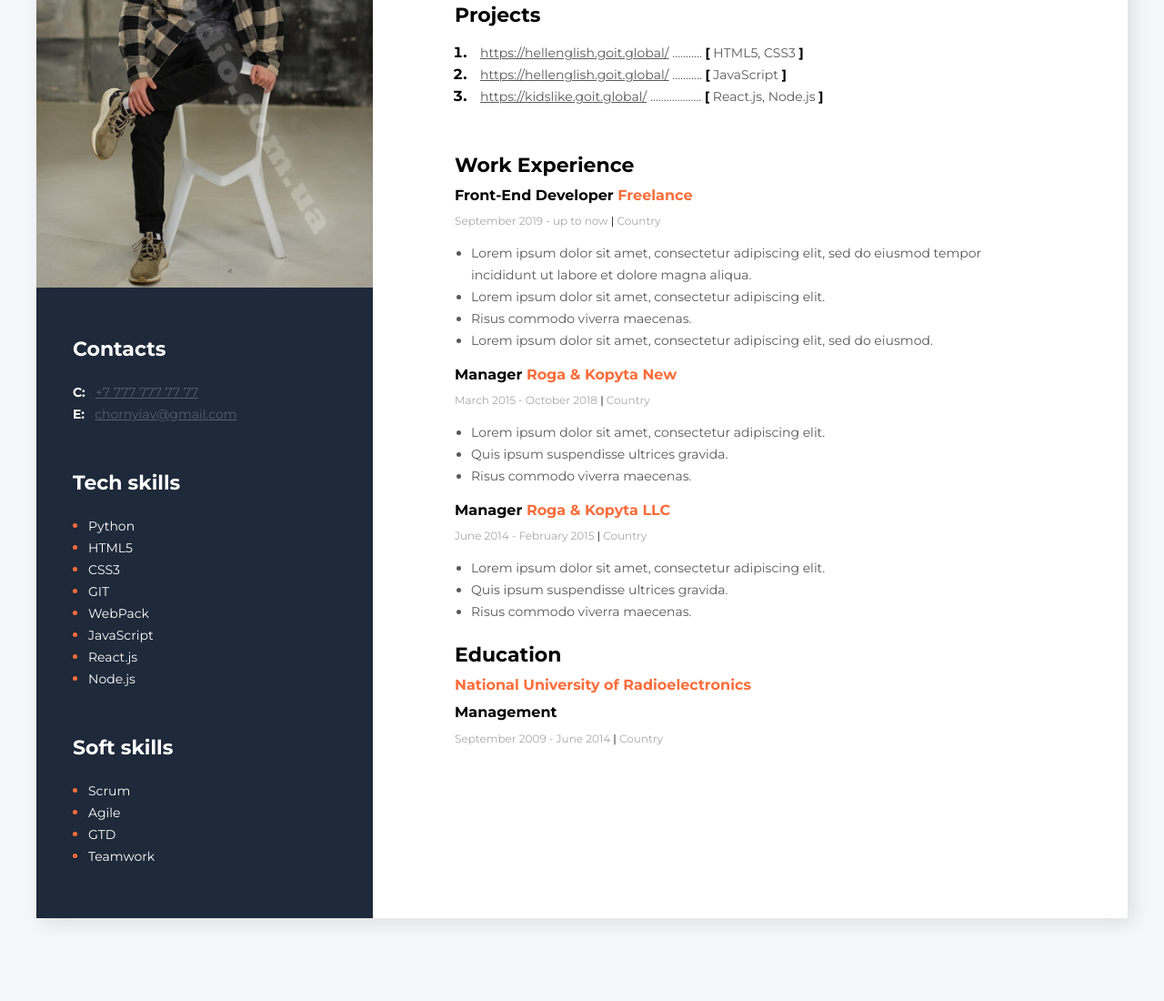
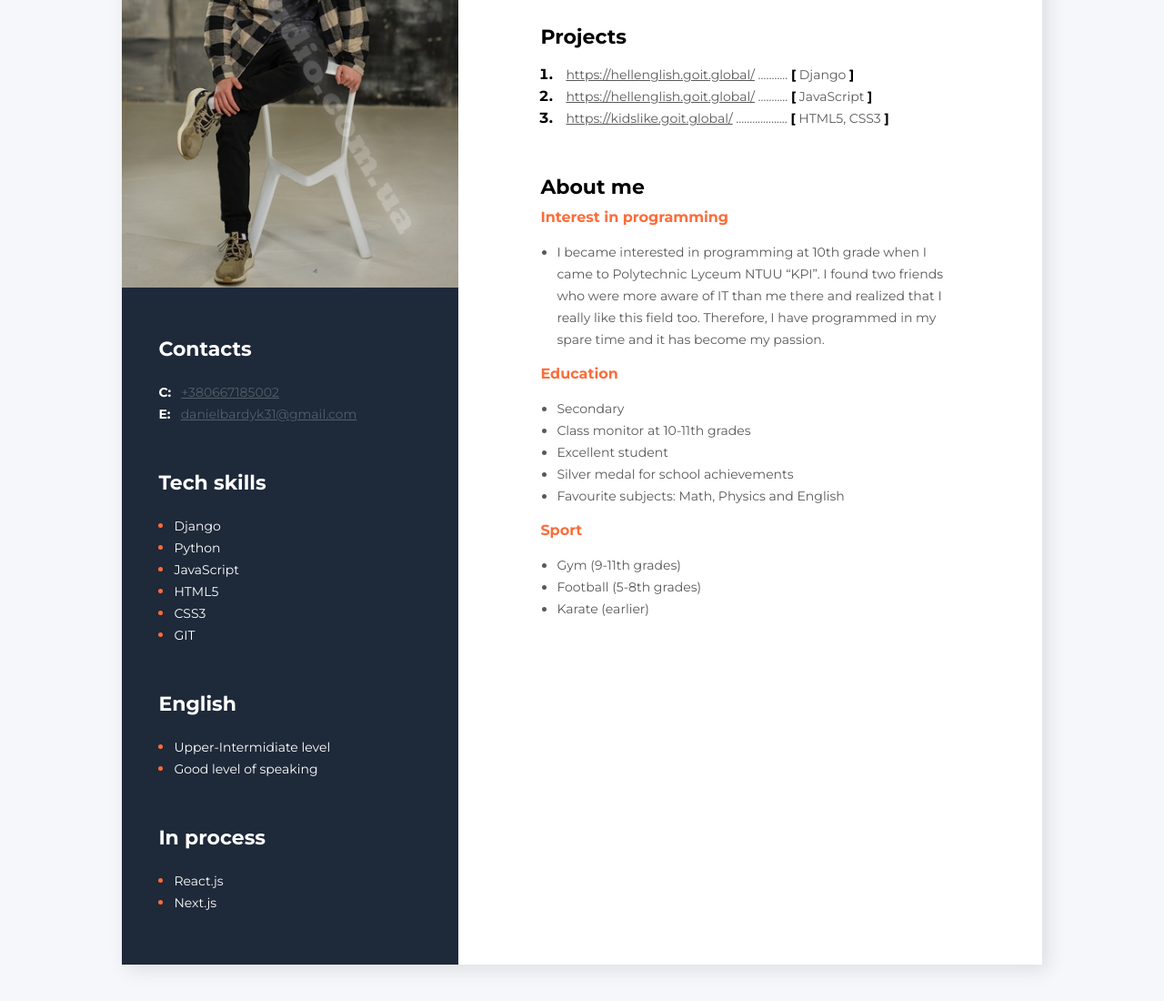
Before and after one commit to DanielBardyk/Resume, a plain HTML site: page my-resume/index.html in a window 1280 px wide. Shown: the part 318-1418 px from the top of the page at 91% size. Before the commit the page ends 1367 px from the top, so only its background shows below. Drawn offline with Linux system fonts and the light colour scheme.

Commit message:
Start of editing

```diff
--- a/my-resume/css/style.css
+++ b/my-resume/css/style.css
@@ -5,7 +5,7 @@ body {
 .main-container {
   display: flex;
   flex-direction: row-reverse;
-  width: 1200px;
+  width: 80%;
   background: #fff;
   margin: 40px auto;
   box-shadow: 6px 6px 20px rgba(0, 0, 0, 0.1);
--- a/my-resume/index.html
+++ b/my-resume/index.html
@@ -19,9 +19,9 @@
         <div class="main-content-section">
         <!-- About me section -->
             <div class="about-me-section">
-                <h2 class="about-me-profession">Student</h2>
+                <h2 class="about-me-profession">Web Developer</h2>
                 <h1 class="about-me-name">Daniel Bardik</h1>
-                <p class="about-me-description">11th grade lyceum student of PL NTUU "KPI"</p>
+                <p class="about-me-description">Student, 17 years old, finished 11th grade at one of the best lyceum in Ukraine - PL NTUU "KPI"</p>
             </div>
 
             <!-- My projects section -->
@@ -33,7 +33,7 @@
                         <span class="my-projects-text">
                             <a href="https://hellenglish.goit.global/" class="my-projects-link">https://hellenglish.goit.global/</a>
                             ...........
-                            <span class="my-projects-bracket">[</span> HTML5, CSS3 <span class="my-projects-bracket">]</span>
+                            <span class="my-projects-bracket">[</span> Django <span class="my-projects-bracket">]</span>
                         </span>
                     </li>
                     <li class="my-projects-item">
@@ -47,58 +47,60 @@
                         <span class="my-projects-text">
                             <a href="https://kidslike.goit.global/" class="my-projects-link">https://kidslike.goit.global/</a>
                             ...................
-                            <span class="my-projects-bracket">[</span> React.js, Node.js <span class="my-projects-bracket">]</span>
+                            <span class="my-projects-bracket">[</span> HTML5, CSS3 <span class="my-projects-bracket">]</span>
                         </span>
                     </li>
                 </ol>
 
             </div>
-            <!-- My work experience section -->
+            <!-- All about me section -->
             <div>
-                <h3 class="main-content-title">Work Experience</h3>
+                <h3 class="main-content-title">About me</h3>
 
                 <!-- Company 1 -->
                 <div class="my-work-experience-company-block">
-                    <h4 class="my-work-experience-position">Front-End Developer <span class="my-work-experience-company">Freelance</span></h4>
-                    <p class="my-work-experience-period">September 2019 - up to now <span class="my-work-experience-divider">|</span> Country</p>
+                    <h4 class="my-work-experience-position"><span class="my-work-experience-company">Interest in programming</span></h4>
+                    <!-- <p class="my-work-experience-period">September 2019 - up to now <span class="my-work-experience-divider">|</span> Country</p> -->
 
                     <ul class="my-work-experience-duties">
-                        <li class="my-work-experience-duty">Lorem ipsum dolor sit amet, consectetur adipiscing elit, sed do eiusmod tempor incididunt ut labore et dolore magna aliqua.</li>
-                        <li class="my-work-experience-duty">Lorem ipsum dolor sit amet, consectetur adipiscing elit.</li>
+                        <li class="my-work-experience-duty">I became interested in programming at 10th grade when I came to Polytechnic Lyceum NTUU “KPI”. I found two friends who were more aware of IT than me there and realized that I really like this field too. Therefore, I have programmed in my spare time and it has become my passion.</li>
+                        <!-- <li class="my-work-experience-duty">Lorem ipsum dolor sit amet, consectetur adipiscing elit.</li>
                         <li class="my-work-experience-duty">Risus commodo viverra maecenas.</li>
-                        <li class="my-work-experience-duty">Lorem ipsum dolor sit amet, consectetur adipiscing elit, sed do eiusmod.</li>
+                        <li class="my-work-experience-duty">Lorem ipsum dolor sit amet, consectetur adipiscing elit, sed do eiusmod.</li> -->
                     </ul>
                 </div>
                 <!-- Company 2 -->
                 <div class="my-work-experience-company-block">
-                    <h4 class="my-work-experience-position">Manager <span class="my-work-experience-company">Roga & Kopyta New</span></h4>
-                    <p class="my-work-experience-period">March 2015 - October 2018 <span class="my-work-experience-divider">|</span> Country</p>
+                    <h4 class="my-work-experience-position"><span class="my-work-experience-company">Education</span></h4>
+                    <!-- <p class="my-work-experience-period">March 2015 - October 2018 <span class="my-work-experience-divider">|</span> Country</p> -->
 
                     <ul class="my-work-experience-duties">
-                        <li class="my-work-experience-duty">Lorem ipsum dolor sit amet, consectetur adipiscing elit.</li>
-                        <li class="my-work-experience-duty">Quis ipsum suspendisse ultrices gravida.</li>
-                        <li class="my-work-experience-duty">Risus commodo viverra maecenas.</li>
+                        <li class="my-work-experience-duty">Secondary</li>
+                        <li class="my-work-experience-duty">Class monitor at 10-11th grades</li>
+                        <li class="my-work-experience-duty">Excellent student</li>
+                        <li class="my-work-experience-duty">Silver medal for school achievements</li>
+                        <li class="my-work-experience-duty">Favourite subjects: Math, Physics and English</li>
                     </ul>
                 </div>
                 <!-- Company 3 -->
                 <div class="my-work-experience-company-block">
-                    <h4 class="my-work-experience-position">Manager <span class="my-work-experience-company">Roga & Kopyta LLC</span></h4>
-                    <p class="my-work-experience-period">June 2014 - February 2015 <span class="my-work-experience-divider">|</span> Country</p>
+                    <h4 class="my-work-experience-position"><span class="my-work-experience-company">Sport</span></h4>
+                    <!-- <p class="my-work-experience-period">June 2014 - February 2015 <span class="my-work-experience-divider">|</span> Country</p> -->
 
                     <ul class="my-work-experience-duties">
-                        <li class="my-work-experience-duty">Lorem ipsum dolor sit amet, consectetur adipiscing elit.</li>
-                        <li class="my-work-experience-duty">Quis ipsum suspendisse ultrices gravida.</li>
-                        <li class="my-work-experience-duty">Risus commodo viverra maecenas.</li>
+                        <li class="my-work-experience-duty">Gym (9-11th grades)</li>
+                        <li class="my-work-experience-duty">Football (5-8th grades)</li>
+                        <li class="my-work-experience-duty">Karate (earlier)</li>
                     </ul>
                 </div>
             </div>
             <!-- Education section -->
-            <div>
+            <!-- <div>
                 <h3 class="main-content-title">Education</h3>
                 <h4 class="my-university">National University of Radioelectronics</h4>
                 <h4 class="my-management">Management</h4>
                 <p class="my-work-experience-period">September 2009 - June 2014 <span class="my-work-experience-divider">|</span> Country</p>
-            </div>
+            </div> -->
         </div>
         <!-- Sidebar section -->
         <aside class="sidebar-section">
@@ -109,11 +111,11 @@
                     <h3 class="sidebar-title">Contacts</h3>
                     <div>
                         <span class="contacts-section-type">C:</span>
-                        <a class="contacts-section-link" href="tel:+77777777777">+7 777 777 77 77</a>
+                        <a class="contacts-section-link" href="tel:+380667185002">+380667185002</a>
                     </div>
                     <div>
                         <span class="contacts-section-type">E:</span>
-                        <a class="contacts-section-link" href="mailto:chornyiav@gmail.com">chornyiav@gmail.com</a>
+                        <a class="contacts-section-link" href="mailto:danielbardyk31@gmail.com">danielbardyk31@gmail.com</a>
                     </div>
                 </div>
 
@@ -121,24 +123,29 @@
                 <div class="tech-skills-section">
                     <h3 class="sidebar-title">Tech skills</h3>
                     <ul class="tech-skills-list">
+                        <li class="tech-skills-item"> <span class="tech-skills-item-text">Django</span></li>
                         <li class="tech-skills-item"> <span class="tech-skills-item-text">Python</span></li>
+                        <li class="tech-skills-item"> <span class="tech-skills-item-text">JavaScript</span></li>
                         <li class="tech-skills-item"> <span class="tech-skills-item-text">HTML5</span></li>
                         <li class="tech-skills-item"> <span class="tech-skills-item-text">CSS3</span></li>
                         <li class="tech-skills-item"> <span class="tech-skills-item-text">GIT</span></li>
-                        <li class="tech-skills-item"> <span class="tech-skills-item-text">WebPack</span></li>
-                        <li class="tech-skills-item"> <span class="tech-skills-item-text">JavaScript</span></li>
-                        <li class="tech-skills-item"> <span class="tech-skills-item-text">React.js</span></li>
-                        <li class="tech-skills-item"> <span class="tech-skills-item-text">Node.js</span></li>
                     </ul>
                 </div>
-                <!-- Soft skills section -->
+
                 <div class="soft-skills-section">
-                    <h3 class="sidebar-title">Soft skills</h3>
+                    <h3 class="sidebar-title">English</h3>
                     <ul class="soft-skills-list">
-                        <li class="soft-skills-item"> <span class="soft-skills-item-text">Scrum</span></li>
-                        <li class="soft-skills-item"> <span class="soft-skills-item-text">Agile</span></li>
-                        <li class="soft-skills-item"> <span class="soft-skills-item-text">GTD</span></li>
-                        <li class="soft-skills-item"> <span class="soft-skills-item-text">Teamwork</span></li>
+                        <li class="soft-skills-item"> <span class="soft-skills-item-text">Upper-Intermidiate level</span></li>
+                        <li class="soft-skills-item"> <span class="soft-skills-item-text">Good level of speaking</span></li>
+                    </ul>
+                </div>
+
+                <!-- In process section -->
+                <div class="soft-skills-section">
+                    <h3 class="sidebar-title">In process</h3>
+                    <ul class="soft-skills-list">
+                        <li class="soft-skills-item"> <span class="soft-skills-item-text">React.js</span></li>
+                        <li class="soft-skills-item"> <span class="soft-skills-item-text">Next.js</span></li>
                     </ul>
                 </div>
         </aside>
```
